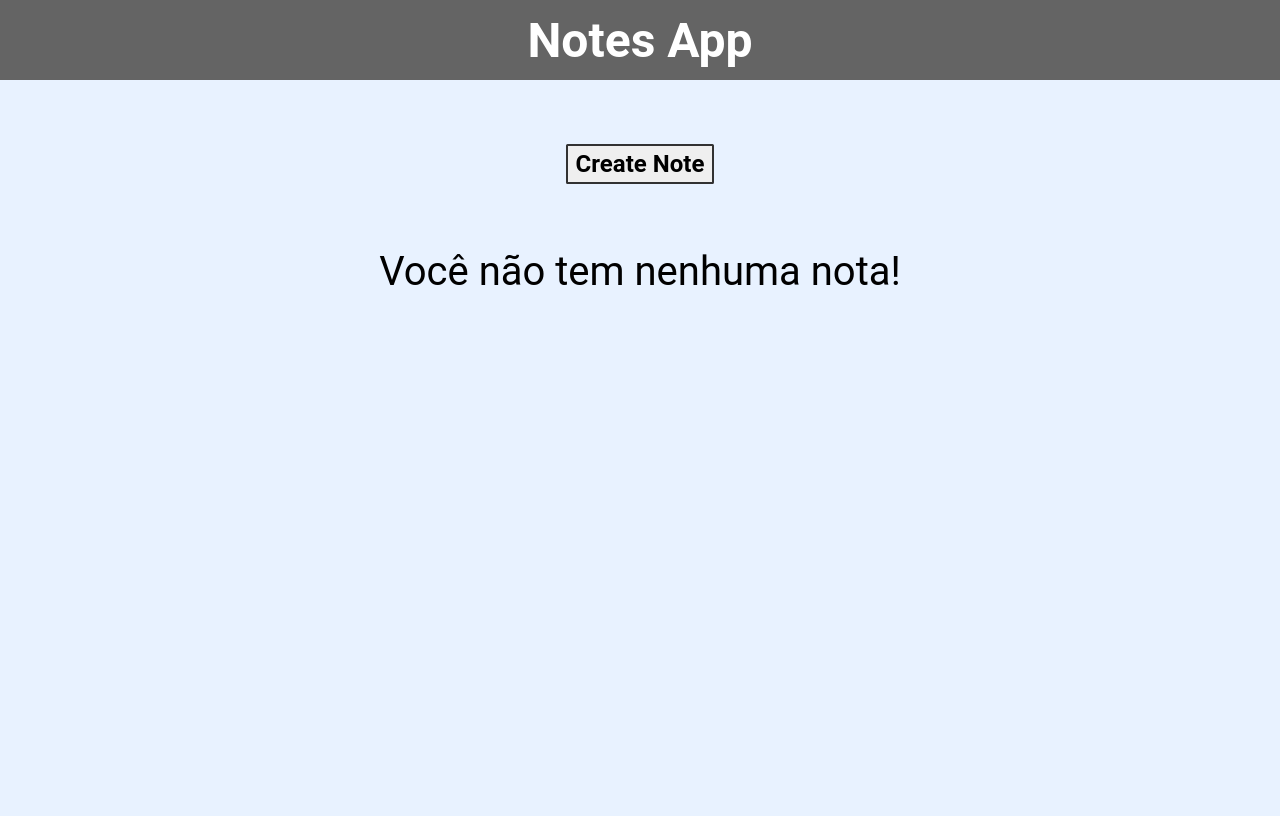
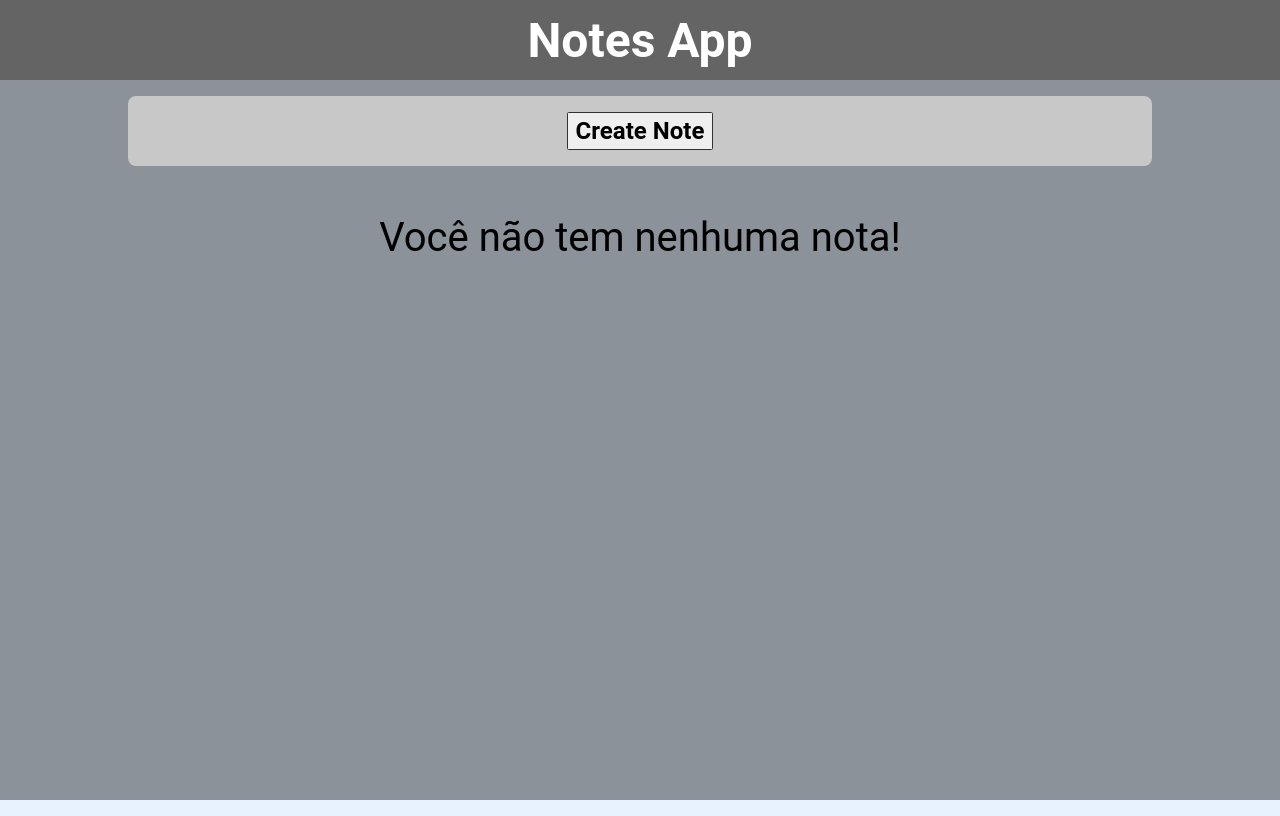
Before and after one commit to Soeks/Notes-App, a React (Create React App) app: page / in a window 1280 px wide. Built offline with nearby package versions, Linux system fonts and the light colour scheme.

Commit message:
fixing creation note

```diff
--- a/src/App.js
+++ b/src/App.js
@@ -3,6 +3,7 @@ import React from 'react';
 import NoteList from './components/NoteList';
 import NoteCreation from './components/NoteCreation';
 import NotesProvider from './providers/NotesProvider';
+import BlockScreen from './components/BlockScreen';
 
 import { AppStyle } from './styles';
 
@@ -15,6 +16,7 @@ export default function App() {
         </header>
         <main>
           <NoteCreation />
+          <BlockScreen />
           <NoteList />
         </main>
       </NotesProvider>
--- a/src/styles.js
+++ b/src/styles.js
@@ -9,6 +9,8 @@ export const AppStyle = styled.div`
     justify-content: center;
     align-items: center;
     background-color: rgb(100, 100, 100);
+    position: relative;
+    z-index: 2;
 
     h1 {
       font-size: 3rem;
@@ -22,27 +24,32 @@ export const AppStyle = styled.div`
 `;
 
 export const NoteCreationStyle = styled.div`
-  padding: 4rem 2rem 2rem 2rem;
+  margin: 1rem auto;
+  padding: 0;
   height: fit-content;
+  position: relative;
+  z-index: 2;
+  width: 80%;
+  background-color: rgb(200, 200, 200);
+  padding: 1rem;
+  border-radius: 0.5rem;
 
   textarea {
-    display: block;
-    margin: auto;
     resize: none;
+    width: 100%;
+    height: 250px;
+    margin-bottom: 1rem;
     font-size: 1.2rem;
-    width: 80%;
-    height: 500px;
-    margin-bottom: 2rem;
     background-color: rgb(255, 240, 240);
   }
 
   div {
-    width: fit-content;
-    margin: auto;
+    display: flex;
+    justify-content: space-evenly;
+    width: 100%;
   }
 
   div > button {
-    margin: 0 1.5rem;
   }
 
   > button {
@@ -72,10 +79,10 @@ export const NoteListStyle = styled.div`
 
 export const BlockScreenStyle = styled.div`
   background-color: rgba(0, 0, 0, 0.4);
-  position: absolute;
-  top: 10vh;
+  position: fixed;
+  top: 0;
   width: 100%;
-  height: 90vh;
+  height: 100vh;
   z-index: 1;
 `;
 
@@ -83,7 +90,7 @@ export const CustomButtonStyle = styled.button`
   font-weight: bold;
   padding: 0.25rem 0.5rem;
   font-size: 1.5rem;
-  border: 0.125rem solid rgb(50, 50, 50);
+  border: 1px solid rgb(50, 50, 50);
   border-radius: 0.1rem;
 `;
 
```
